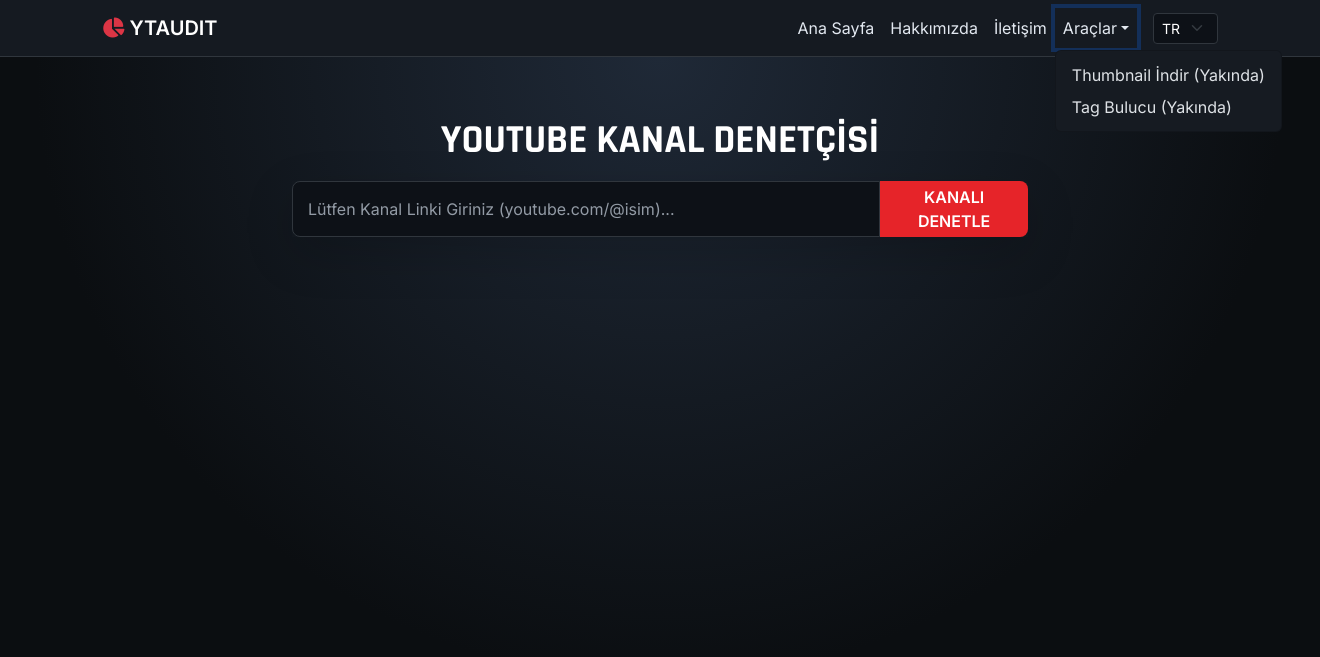
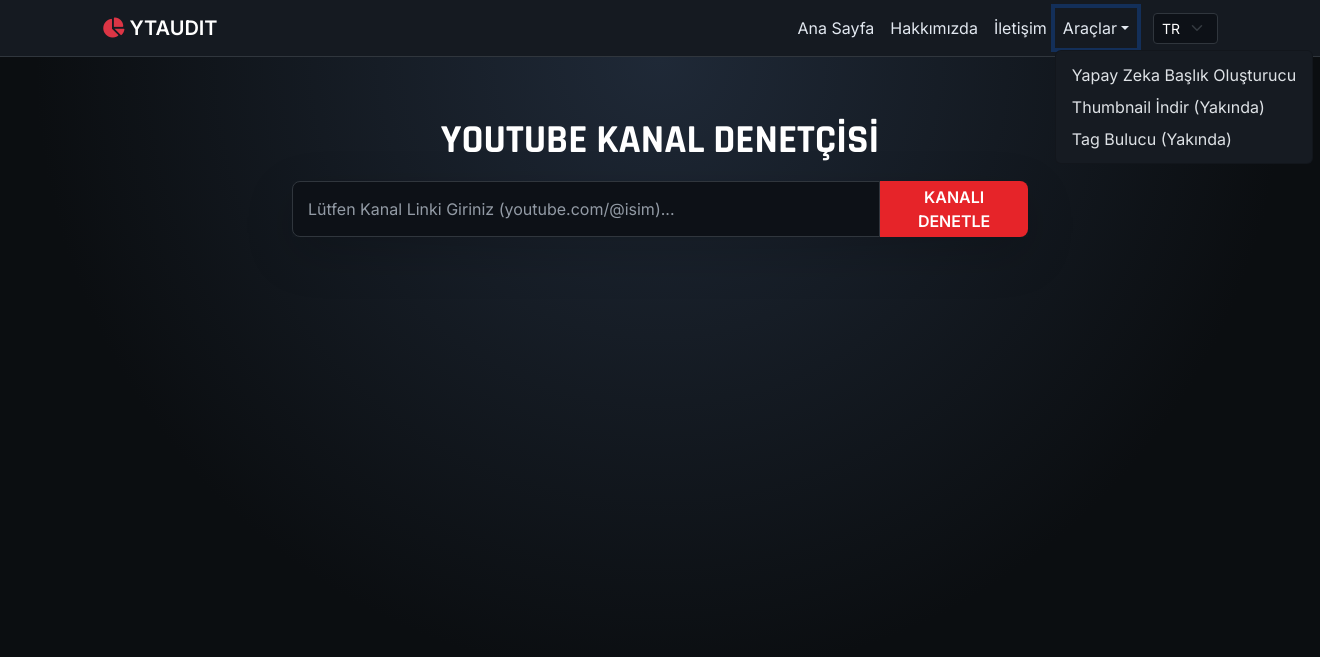
Before and after one commit to 2psgmvs86m-a11y/youtube-trend-analiz, a Flask app: page / in a window 1320 px wide, after a click on "Araçlar". Shown: the top 657 px of the page. Run offline with Flask 3, Linux system fonts and the light colour scheme.

Commit message:
Update index.html

```diff
--- a/templates/index.html
+++ b/templates/index.html
@@ -57,6 +57,7 @@
                     <li class="nav-item dropdown">
                         <a class="nav-link dropdown-toggle" href="#" role="button" data-bs-toggle="dropdown">Araçlar</a>
                         <ul class="dropdown-menu dropdown-menu-dark" style="background: #161b22;">
+                            <li><a class="dropdown-item" href="/araclar/ai-baslik">Yapay Zeka Başlık Oluşturucu</a></li>
                             <li><a class="dropdown-item" href="#">Thumbnail İndir (Yakında)</a></li>
                             <li><a class="dropdown-item" href="#">Tag Bulucu (Yakında)</a></li>
                         </ul>
```
